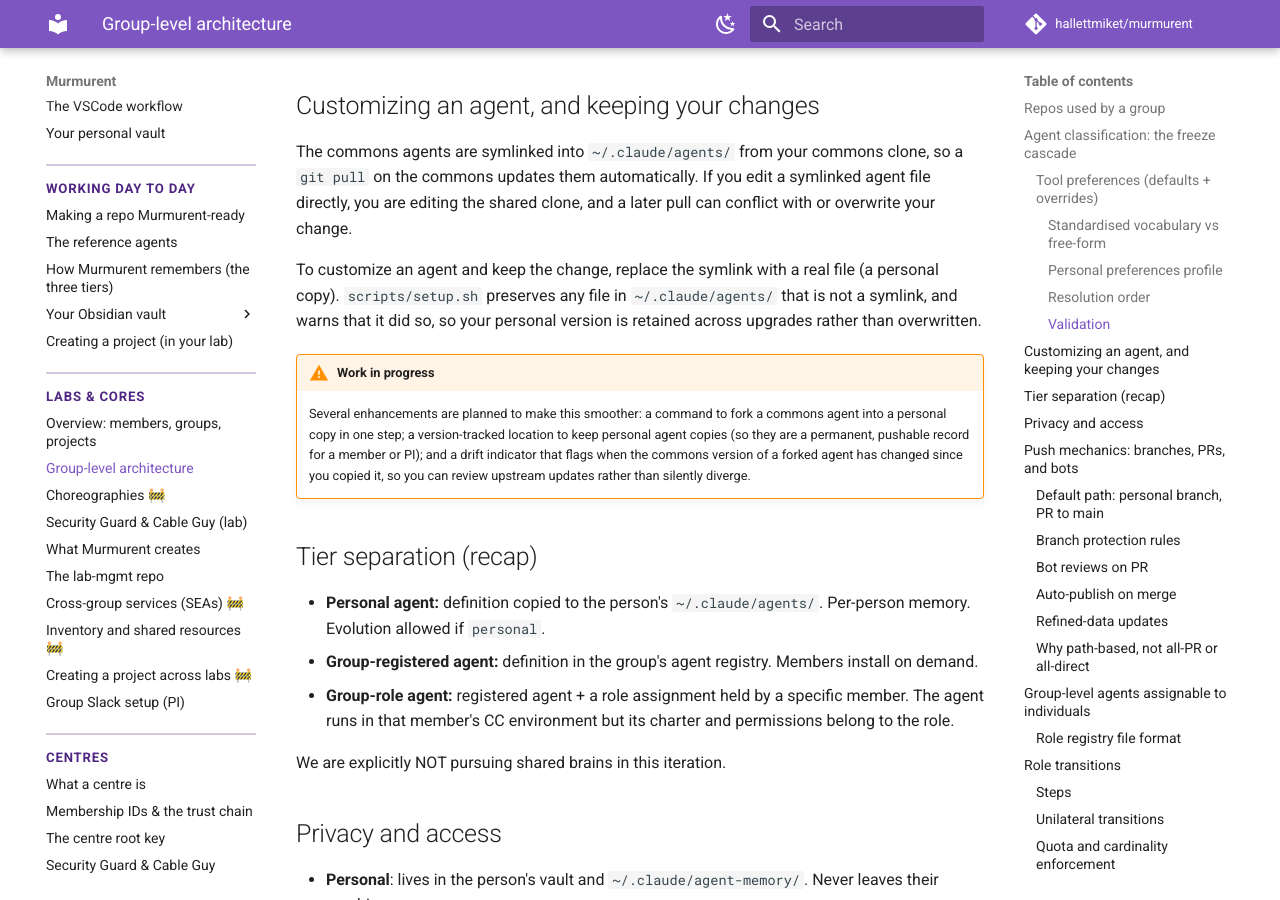
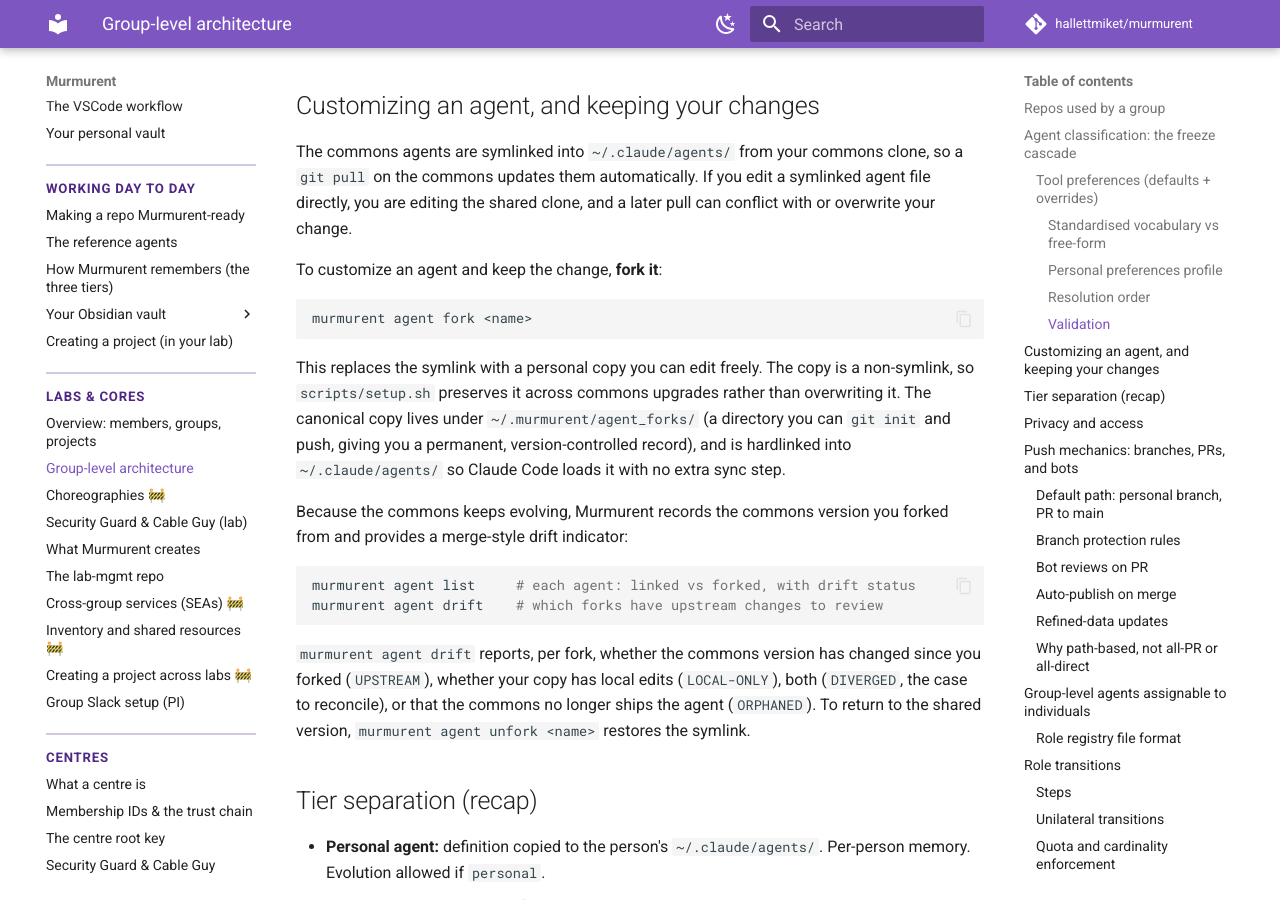
Before and after one commit to hallettmiket/murmurent, an MkDocs documentation site: the page built from docs/group_level.md, in a window 1280 px wide and 900 px high, scrolled down 4030 px. Built offline with MkDocs 1.6.1 and Material for MkDocs 9.7.7, drawn with Linux system fonts in a browser that asks for light colours; comment, search, counter and statistics services are not loaded.

Commit message:
docs: document murmurent agent fork/drift/list/unfork
Replace the "Customizing an agent" work-in-progress note in group_level.md
with the shipped feature (fork keeps a personal copy across upgrades under
the git-trackable ~/.murmurent/agent_forks/; `agent drift` is the merge-style
indicator), and update the CLI manual's Agents section from the old
list/add/remove/update stubs to list/fork/drift/unfork.

Co-Authored-By: Claude Opus 4.8 <noreply@anthropic.com>

````diff
--- a/docs/group_level.md
+++ b/docs/group_level.md
@@ -147,18 +147,32 @@ clone, so a `git pull` on the commons updates them automatically. If you
 edit a symlinked agent file directly, you are editing the shared clone, and
 a later pull can conflict with or overwrite your change.
 
-To customize an agent and keep the change, replace the symlink with a real
-file (a personal copy). `scripts/setup.sh` preserves any file in
-`~/.claude/agents/` that is not a symlink, and warns that it did so, so your
-personal version is retained across upgrades rather than overwritten.
+To customize an agent and keep the change, **fork it**:
 
-!!! warning "Work in progress"
-    Several enhancements are planned to make this smoother: a command to
-    fork a commons agent into a personal copy in one step; a version-tracked
-    location to keep personal agent copies (so they are a permanent,
-    pushable record for a member or PI); and a drift indicator that flags
-    when the commons version of a forked agent has changed since you copied
-    it, so you can review upstream updates rather than silently diverge.
+```bash
+murmurent agent fork <name>
+```
+
+This replaces the symlink with a personal copy you can edit freely. The copy
+is a non-symlink, so `scripts/setup.sh` preserves it across commons upgrades
+rather than overwriting it. The canonical copy lives under
+`~/.murmurent/agent_forks/` (a directory you can `git init` and push, giving
+you a permanent, version-controlled record), and is hardlinked into
+`~/.claude/agents/` so Claude Code loads it with no extra sync step.
+
+Because the commons keeps evolving, Murmurent records the commons version
+you forked from and provides a merge-style drift indicator:
+
+```bash
+murmurent agent list     # each agent: linked vs forked, with drift status
+murmurent agent drift    # which forks have upstream changes to review
+```
+
+`murmurent agent drift` reports, per fork, whether the commons version has
+changed since you forked (`UPSTREAM`), whether your copy has local edits
+(`LOCAL-ONLY`), both (`DIVERGED`, the case to reconcile), or that the commons
+no longer ships the agent (`ORPHANED`). To return to the shared version,
+`murmurent agent unfork <name>` restores the symlink.
 
 ## Tier separation (recap)
 
````
Also changed, not shown: docs/cli_manual.md (+4 -4 lines).
